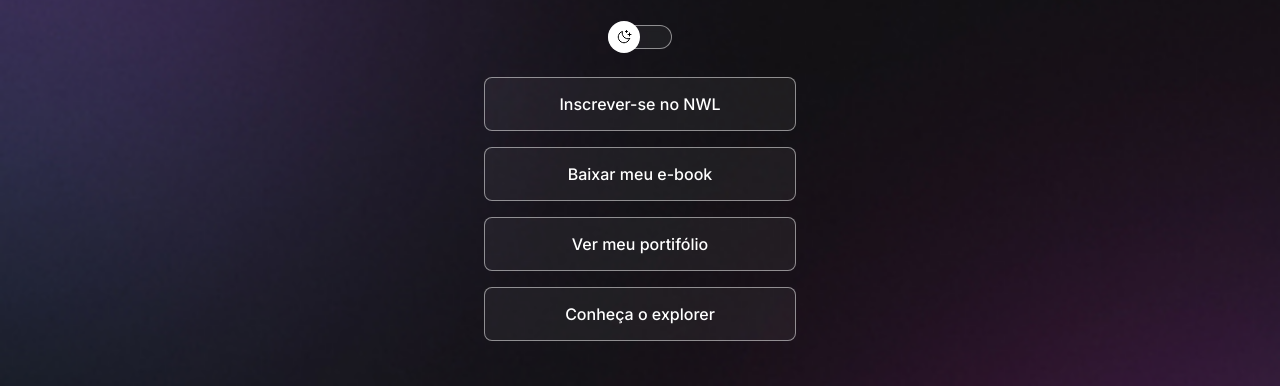
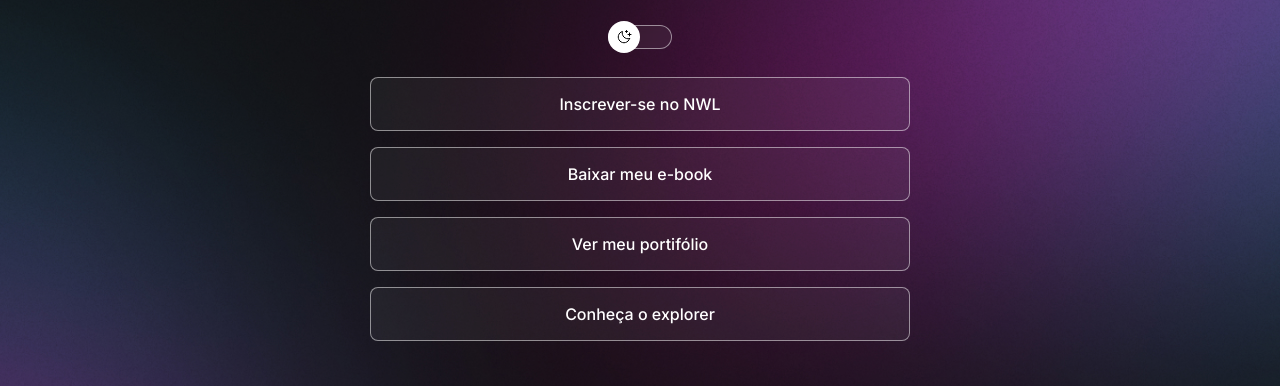
Before and after one commit to JulianoGodinho/estudoprojeto, a plain HTML site: page index.html in a window 1280 px wide. Shown: the part 231-617 px from the top of the page. Drawn offline with nearby package versions, Linux system fonts and the light colour scheme.

Commit message:
change background based on midia query

```diff
--- a/css/style.css
+++ b/css/style.css
@@ -34,6 +34,7 @@ body {
 
   /*background: color image repeat position/size */
   background: var(--bg-url) no-repeat top center/cover;
+  height: 100vh;
 }
 
 body * {
@@ -42,7 +43,8 @@ body * {
 }
 
 #conteiner {
-  width: 360px;
+  width: 100%;
+  max-width: 588px;
   margin: 56px auto 0px;
   padding: 0 24px;
 }
@@ -150,3 +152,13 @@ footer {
   text-align: center;
   font-size: 14px;
 }
+
+@media (min-width: 700px) {
+  :root {
+    --bg-url: url(../assets/bg-desktop.jpg);
+  }
+
+  .light {
+    --bg-url: url(../assets/bg-desktop-light.jpg);
+  }
+}
```
